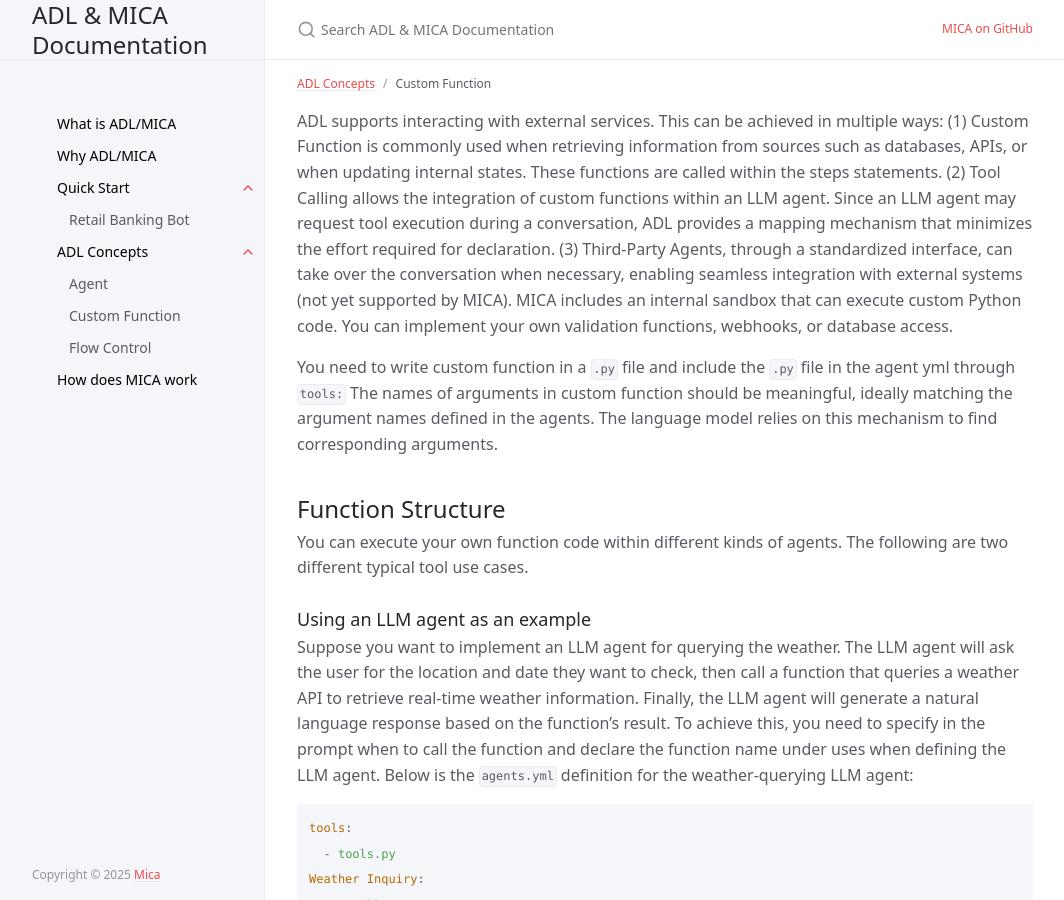
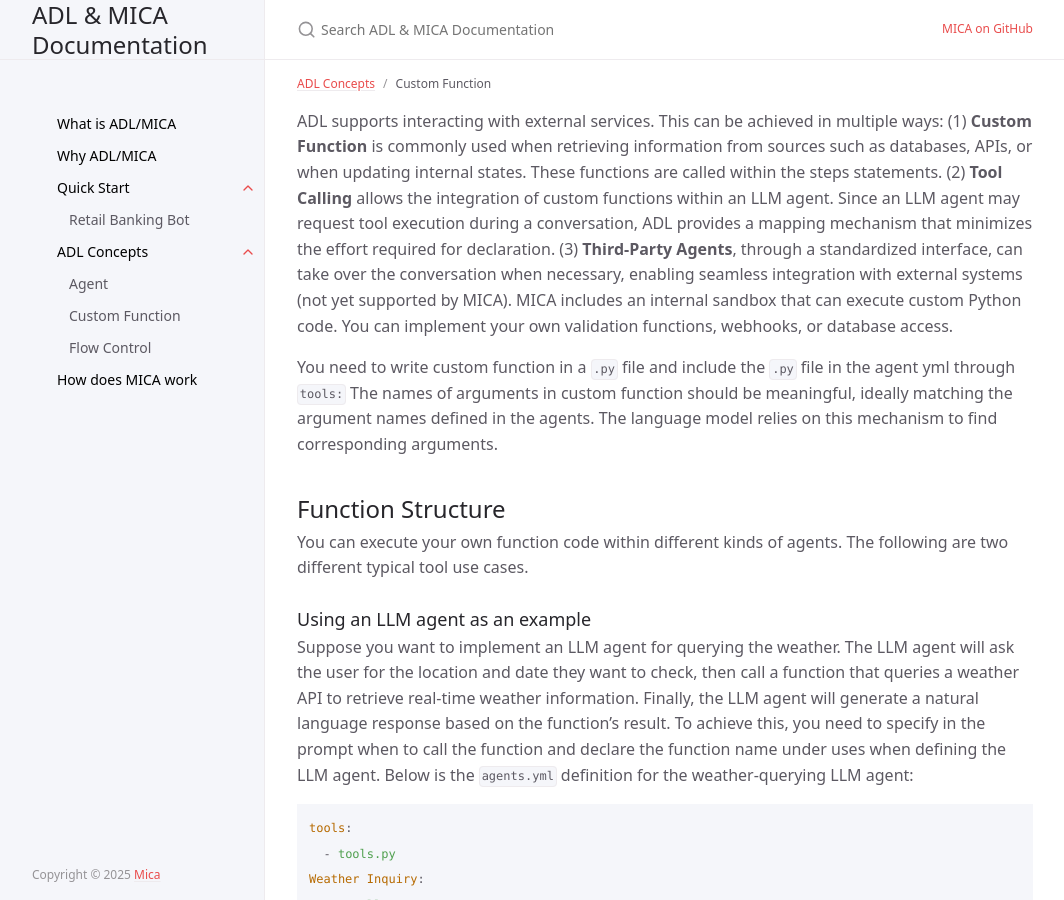
Before and after one commit to Mica-labs/Mica-labs.github.io, a Jekyll site: the page built from docs/ADL Concepts/custom_function.md, in a window 1280 px wide and 900 px high. Shown: the whole window, without its empty margins (107-1171 px from the left). Built offline with Jekyll 4.4.1, drawn with Linux system fonts in a browser that asks for light colours; cached includes are drawn as plain includes.

```diff
--- a/docs/ADL Concepts/custom_function.md
+++ b/docs/ADL Concepts/custom_function.md
@@ -5,7 +5,7 @@ parent: ADL Concepts
 nav_order: 2
 ---
 
-ADL supports interacting with external services. This can be achieved in multiple ways: (1) Custom Function is commonly used when retrieving information from sources such as databases, APIs, or when updating internal states. These functions are called within the steps statements. (2) Tool Calling allows the integration of custom functions within an LLM agent. Since an LLM agent may request tool execution during a conversation, ADL provides a mapping mechanism that minimizes the effort required for declaration. (3) Third-Party Agents, through a standardized interface, can take over the conversation when necessary, enabling seamless integration with external systems (not yet supported by MICA). MICA includes an internal sandbox that can execute custom Python code. You can implement your own validation functions, webhooks, or database access.
+ADL supports interacting with external services. This can be achieved in multiple ways: (1) **Custom Function** is commonly used when retrieving information from sources such as databases, APIs, or when updating internal states. These functions are called within the steps statements. (2) **Tool Calling** allows the integration of custom functions within an LLM agent. Since an LLM agent may request tool execution during a conversation, ADL provides a mapping mechanism that minimizes the effort required for declaration. (3) **Third-Party Agents**, through a standardized interface, can take over the conversation when necessary, enabling seamless integration with external systems (not yet supported by MICA). MICA includes an internal sandbox that can execute custom Python code. You can implement your own validation functions, webhooks, or database access.
 
 You need to write custom function in a `.py` file and include the `.py` file in the agent yml through `tools:` The names of arguments in custom function should be meaningful, ideally matching the argument names defined in the agents. The language model relies on this mechanism to find corresponding arguments.
 
```
